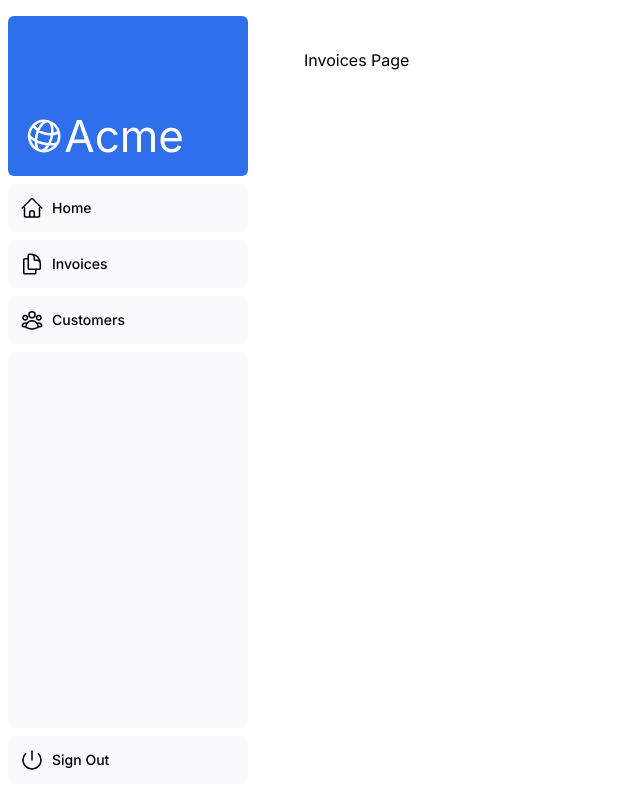
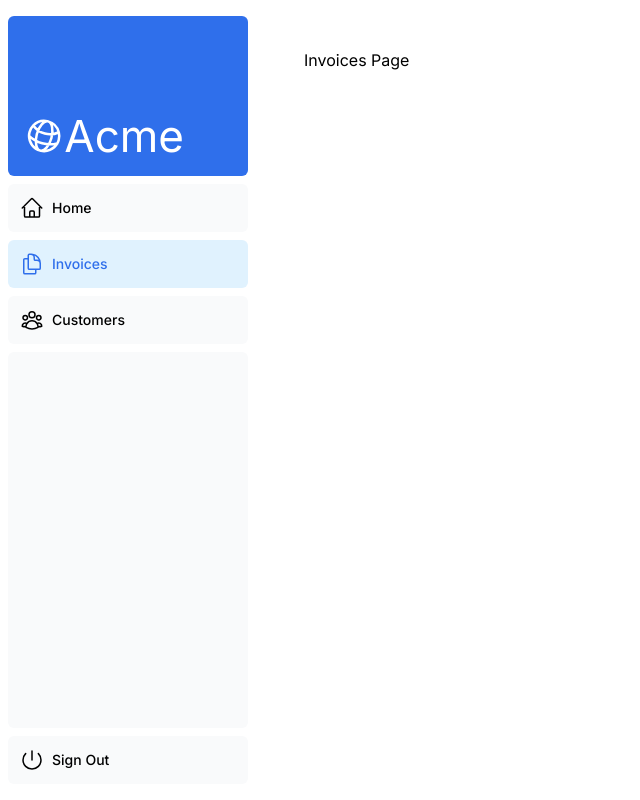
Before and after one commit to r-bytes/nextjs-dashboard, a Next.js app: page /dashboard/invoices in a window 1280 px wide. Shown: the whole page, without its empty margins (0-640 px from the left). Built offline with nearby package versions, Linux system fonts and the light colour scheme.

Commit message:
feat: link, pathname hook

```diff
--- a/app/ui/dashboard/nav-links.tsx
+++ b/app/ui/dashboard/nav-links.tsx
@@ -1,4 +1,9 @@
+"use client"
+
 import { UserGroupIcon, HomeIcon, DocumentDuplicateIcon } from "@heroicons/react/24/outline"
+import Link from "next/link"
+import { usePathname } from "next/navigation"
+import clsx from "clsx"
 
 // Map of links to display in the side navigation.
 // Depending on the size of the application, this would be stored in a database.
@@ -13,19 +18,25 @@ const links = [
 ]
 
 export default function NavLinks() {
+  const pathname = usePathname()
   return (
     <>
       {links.map((link) => {
         const LinkIcon = link.icon
         return (
-          <a
+          <Link
             key={link.name}
             href={link.href}
-            className="flex h-[48px] grow items-center justify-center gap-2 rounded-md bg-gray-50 p-3 text-sm font-medium hover:bg-sky-100 hover:text-blue-600 md:flex-none md:justify-start md:p-2 md:px-3"
+            className={clsx(
+              "flex h-[48px] grow items-center justify-center gap-2 rounded-md bg-gray-50 p-3 text-sm font-medium hover:bg-sky-100 hover:text-blue-600 md:flex-none md:justify-start md:p-2 md:px-3",
+              {
+                "bg-sky-100 text-blue-600": pathname === link.href,
+              },
+            )}
           >
             <LinkIcon className="w-6" />
             <p className="hidden md:block">{link.name}</p>
-          </a>
+          </Link>
         )
       })}
     </>
```
